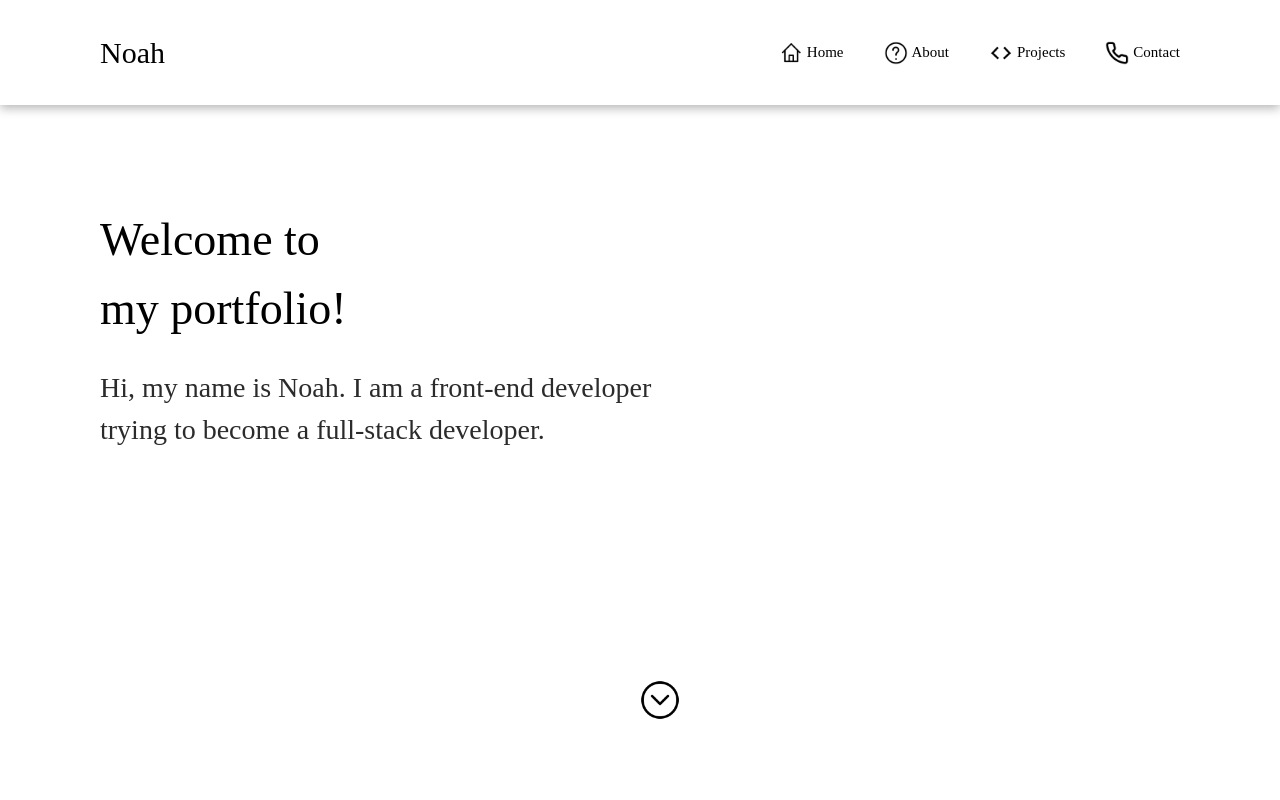
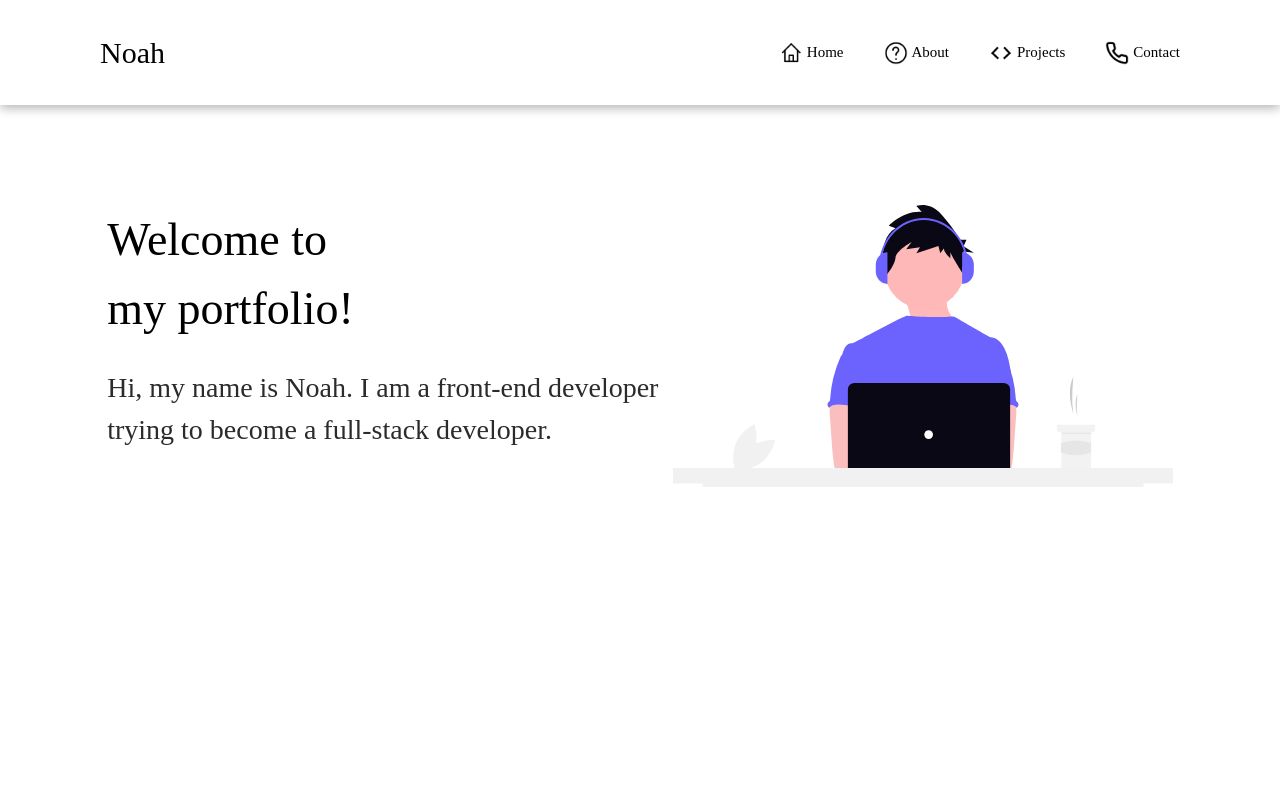
Before and after one commit to MinecraftXPert/Portfolio, a React (Vite) app: page / in a window 1280 px wide. Shown: the top 800 px of the page. Built offline with nearby package versions, Linux system fonts and the light colour scheme; a web font is replaced by a local one.

Commit message:
Add a little something to the home section

```diff
--- a/src/components/WelcomeSection.jsx
+++ b/src/components/WelcomeSection.jsx
@@ -1,7 +1,7 @@
 export default function WelcomeSection() {
   return (
     <section className="m-[100px] h-[70vh]">
-      <div className="flex animate-[welcome_1s_ease_forwards_2.0s] opacity-0">
+      <div className="flex justify-around animate-[welcome_1s_ease_forwards_2.0s] opacity-0">
         <div>
           <h1 className="text-[46px]">
             Welcome to<br></br>my portfolio!
@@ -13,11 +13,8 @@ export default function WelcomeSection() {
           </p>
         </div>
         <div>
-
+          <img className="w-[500px]" src="/imgs/coding.svg" alt="" />
         </div>
-      </div>
-      <div className="absolute bottom-[80px] left-[50%]">
-        <img className="animate-[popon_1s_ease_forwards_2.5s] w-10 opacity-0" src="/imgs/down-arrow.png" alt="down-arrow" />
       </div>
     </section>
   );
```
Also changed, not shown: public/imgs/coding.svg (added).
